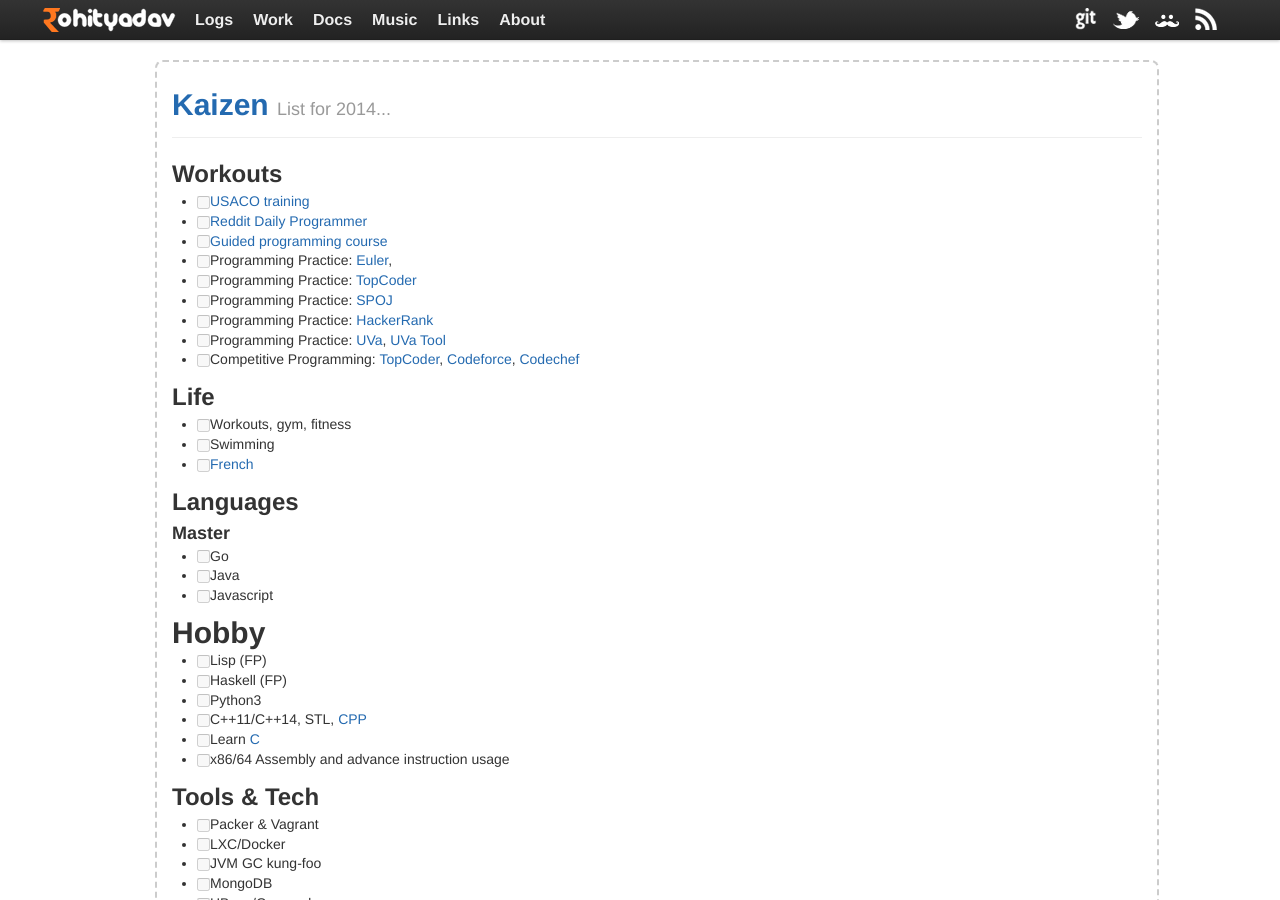
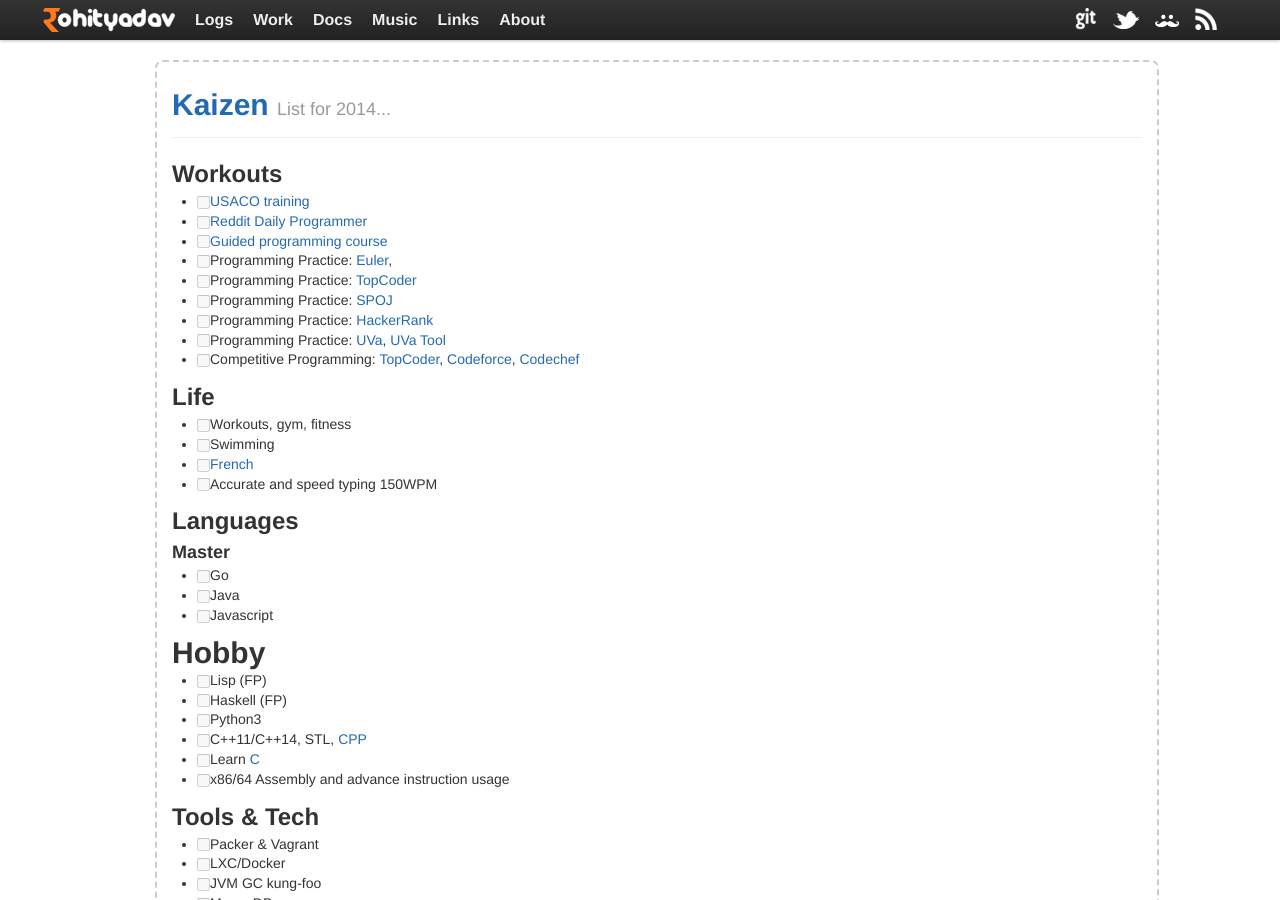
Before and after one commit to rohityadavcloud/rohityadavcloud.github.io, a Jekyll site: the page built from kaizen/index.markdown, in a window 1280 px wide and 900 px high. Built offline with Jekyll 4.4.1, drawn with Linux system fonts in a browser that asks for light colours.

Commit message:
kaizen: add goal to type harder :)
Signed-off-by: Rohit Yadav <bhaisaab@baagi.org>

```diff
--- a/kaizen/index.markdown
+++ b/kaizen/index.markdown
@@ -22,6 +22,7 @@
 - [ ] Workouts, gym, fitness
 - [ ] Swimming
 - [ ] [French](http://www.duolingo.com/skill/fr/Basics-2/1)
+- [ ] Accurate and speed typing 150WPM
 
 ## Languages
 
```
